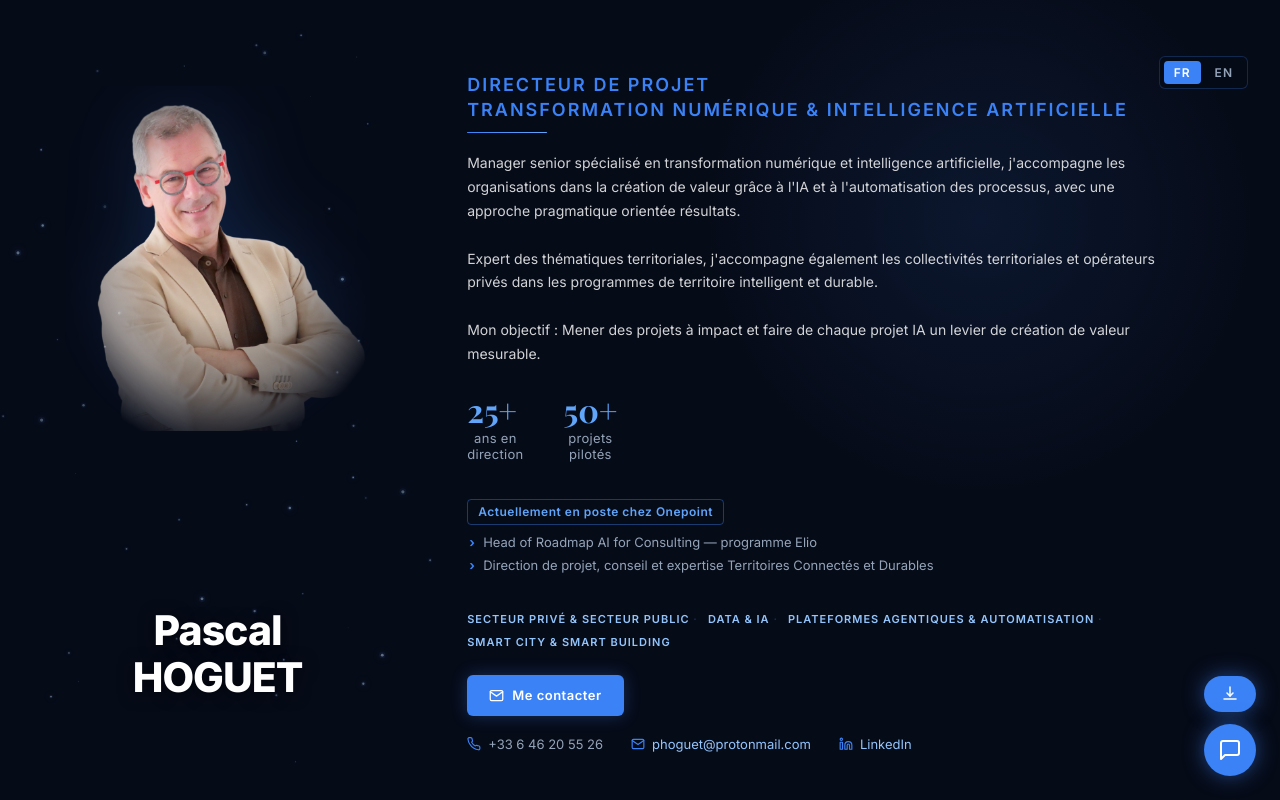
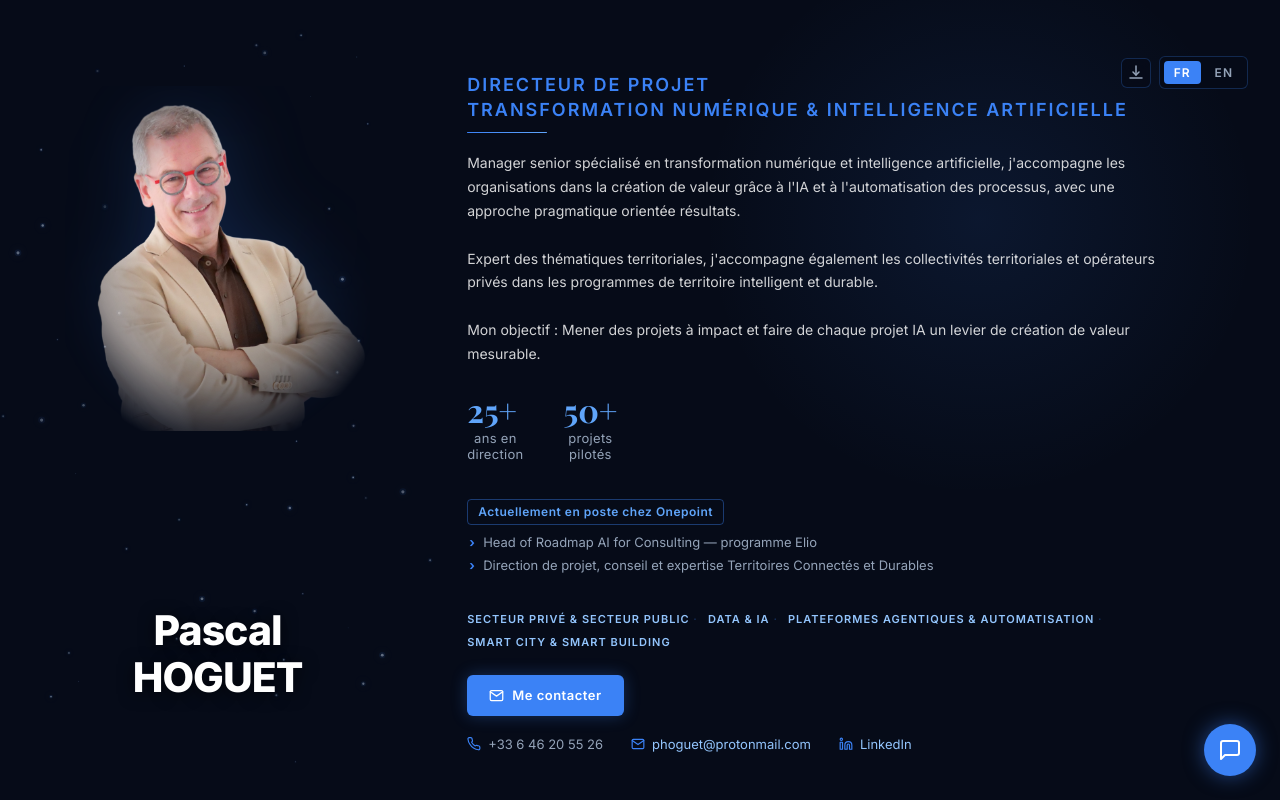
Before and after one commit to phoguet/profil-cv, a website: page index.html in a window 1280 px wide. Shown: the top 800 px of the page. Drawn offline with nearby package versions, Linux system fonts and the light colour scheme; a web font is replaced by a local one.

Commit message:
style: pdf export btn — picto top-right, même style que toggle FR/EN

```diff
--- a/assets/styles.css
+++ b/assets/styles.css
@@ -62,11 +62,17 @@ a:hover { color: var(--accent-light); }
 /* =========================================================
    LANG TOGGLE
    ========================================================= */
-.lang-toggle {
+.top-right-controls {
   position: fixed;
   top: 56px;
   right: 32px;
   z-index: 100;
+  display: flex;
+  align-items: center;
+  gap: 8px;
+}
+
+.lang-toggle {
   display: flex;
   gap: 4px;
   background: rgba(6, 11, 24, 0.85);
@@ -818,7 +824,7 @@ footer p {
 
   .profile-grid { grid-template-columns: 1fr; gap: 40px; }
   .bottom-grid { grid-template-columns: 1fr; gap: 40px; }
-  .lang-toggle { top: 12px; right: 12px; }
+  .top-right-controls { top: 12px; right: 12px; }
 }
 
 /* ---- Mobile ≤ 600px ---- */
@@ -869,7 +875,7 @@ footer p {
     font-size: 11pt;
   }
 
-  .lang-toggle { display: none !important; }
+  .top-right-controls { display: none !important; }
   [data-lang="en"] { display: none !important; }
 
   .reveal {
@@ -953,7 +959,6 @@ footer p {
   .interest-label { color: #555 !important; }
   .contact-list .contact-item { color: #333 !important; }
 
-  #pdf-export-btn { display: none !important; }
   footer { display: none; }
 
   .timeline-entry { page-break-inside: avoid; }
@@ -986,30 +991,24 @@ footer p {
 }
 
 #pdf-export-btn {
-  position: fixed;
-  bottom: 88px;
-  right: 24px;
-  z-index: 150;
   display: flex;
   align-items: center;
-  gap: 8px;
-  padding: 10px 18px;
-  border: none;
-  border-radius: 50px;
-  background: var(--accent);
-  color: var(--text-primary);
-  font-family: var(--font-sans);
-  font-size: 13px;
-  font-weight: 600;
+  justify-content: center;
+  width: 30px;
+  height: 30px;
+  background: rgba(6, 11, 24, 0.85);
+  border: 1px solid rgba(59, 130, 246, 0.25);
+  border-radius: 6px;
+  color: var(--text-muted);
   cursor: pointer;
-  box-shadow: 0 0 20px rgba(59, 130, 246, 0.5);
-  transition: filter 0.2s ease, box-shadow 0.2s ease;
-  white-space: nowrap;
+  transition: color 0.2s, border-color 0.2s;
+  backdrop-filter: blur(8px);
+  padding: 0;
 }
 
 #pdf-export-btn:hover {
-  filter: brightness(1.15);
-  box-shadow: 0 0 28px rgba(59, 130, 246, 0.7);
+  color: var(--accent-light);
+  border-color: rgba(59, 130, 246, 0.6);
 }
 
 #chat-panel {
@@ -1183,11 +1182,8 @@ footer p {
     right: 16px;
   }
 
-  #pdf-export-btn {
-    bottom: 80px;
-    right: 16px;
-  }
 }
+
 
 /* Print: hide chat widget */
 @media print {
```
